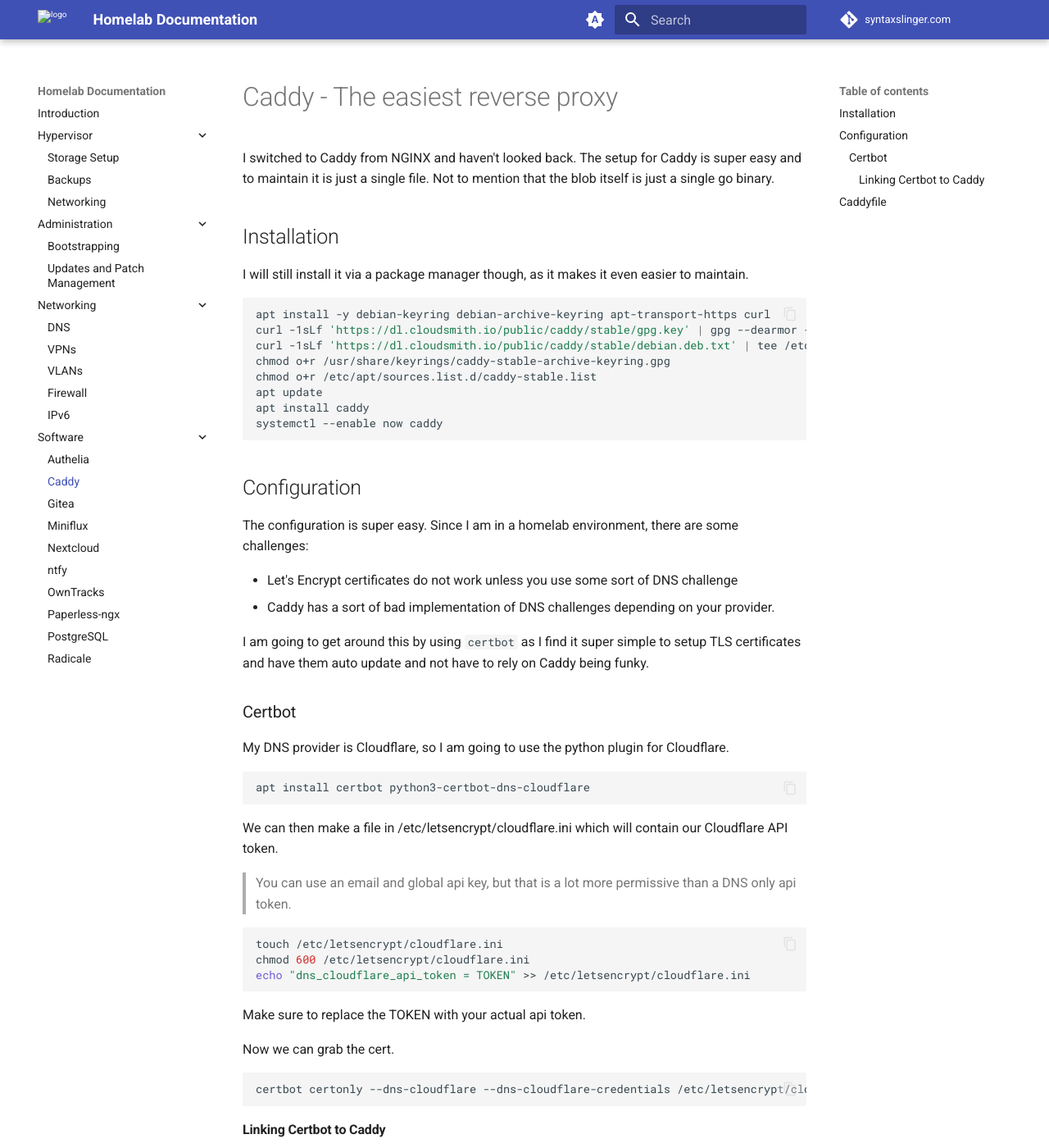
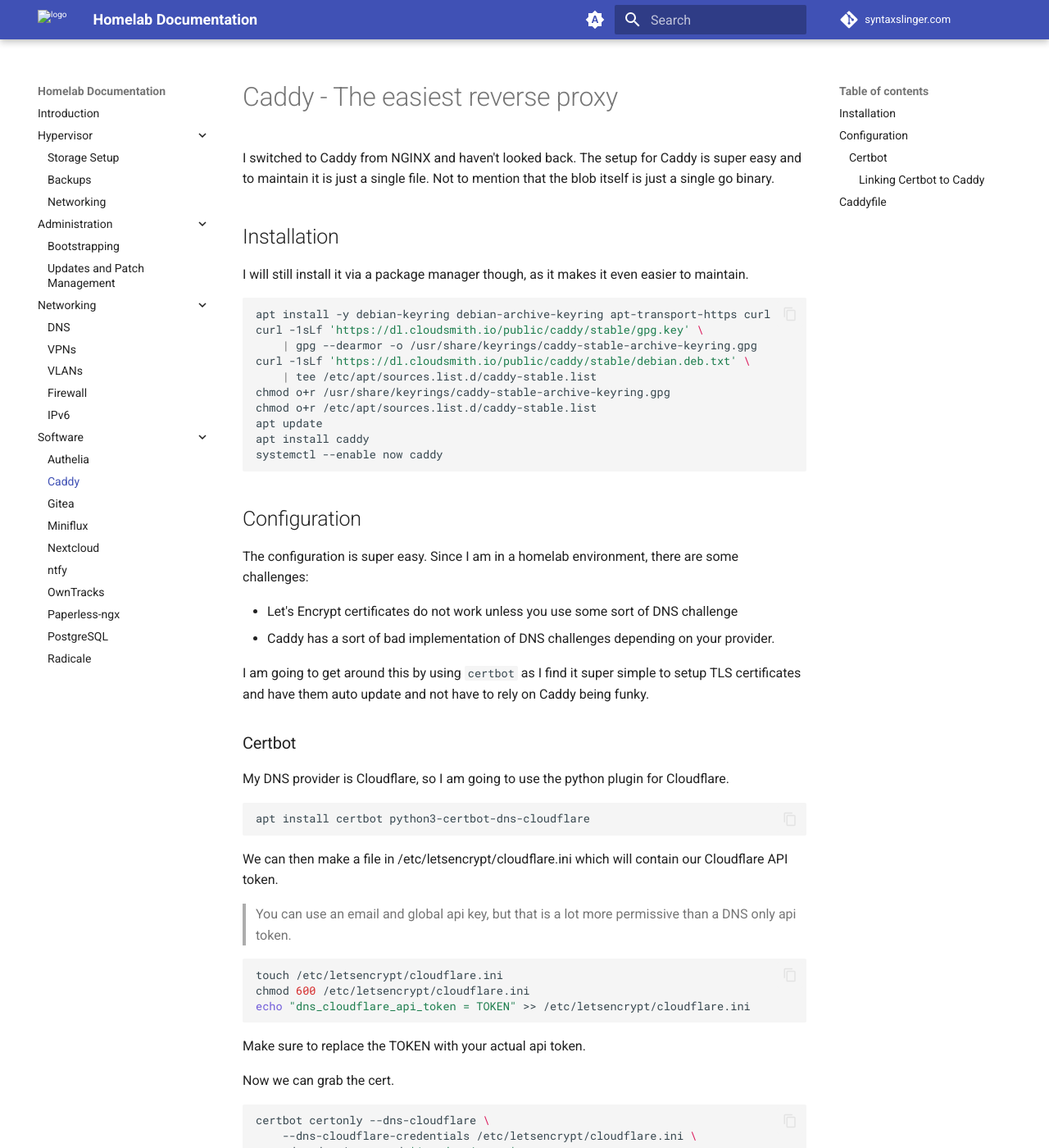
Before and after one commit to thesyntaxslinger/syntaxslinger.com, an MkDocs documentation site: the page built from docs/docs/software/caddy.md, in a window 1280 px wide and 1400 px high. Shown: the whole window at 82% size. Built offline with MkDocs 1.6.1 and Material for MkDocs 9.7.7, drawn with Linux system fonts in a browser that asks for light colours; plug-ins that fetch from the network failed and are left out; comment, search, counter and statistics services are not loaded; some of the changed text lies outside the part shown.

Commit message:
fix: Bad newlines in caddy.md made readability hard

````diff
--- a/docs/docs/software/caddy.md
+++ b/docs/docs/software/caddy.md
@@ -8,8 +8,10 @@ I will still install it via a package manager though, as it makes it even easier
 
 ```shell
 apt install -y debian-keyring debian-archive-keyring apt-transport-https curl
-curl -1sLf 'https://dl.cloudsmith.io/public/caddy/stable/gpg.key' | gpg --dearmor -o /usr/share/keyrings/caddy-stable-archive-keyring.gpg
-curl -1sLf 'https://dl.cloudsmith.io/public/caddy/stable/debian.deb.txt' | tee /etc/apt/sources.list.d/caddy-stable.list
+curl -1sLf 'https://dl.cloudsmith.io/public/caddy/stable/gpg.key' \
+    | gpg --dearmor -o /usr/share/keyrings/caddy-stable-archive-keyring.gpg
+curl -1sLf 'https://dl.cloudsmith.io/public/caddy/stable/debian.deb.txt' \
+    | tee /etc/apt/sources.list.d/caddy-stable.list
 chmod o+r /usr/share/keyrings/caddy-stable-archive-keyring.gpg
 chmod o+r /etc/apt/sources.list.d/caddy-stable.list
 apt update
@@ -49,7 +51,9 @@ Make sure to replace the TOKEN with your actual api token.
 Now we can grab the cert.
 
 ```shell
-certbot certonly --dns-cloudflare --dns-cloudflare-credentials /etc/letsencrypt/cloudflare.ini -d mydomain.com -d '*.mydomain.com'
+certbot certonly --dns-cloudflare \
+    --dns-cloudflare-credentials /etc/letsencrypt/cloudflare.ini \
+    -d mydomain.com -d '*.mydomain.com'
 ```
 
 #### Linking Certbot to Caddy
````
